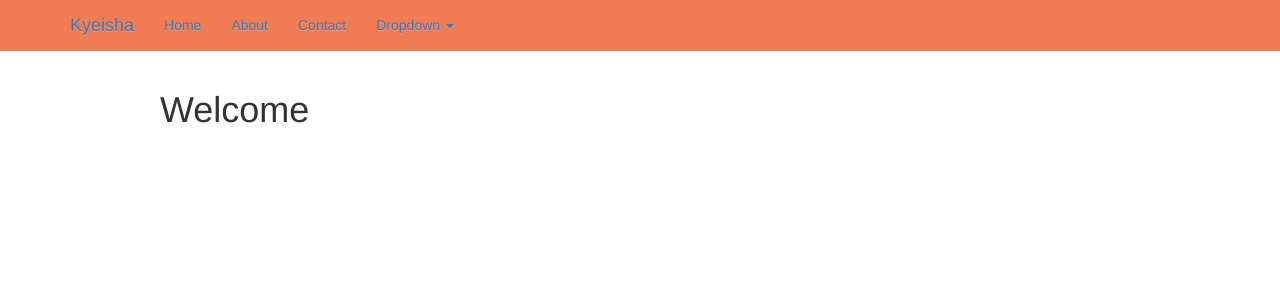
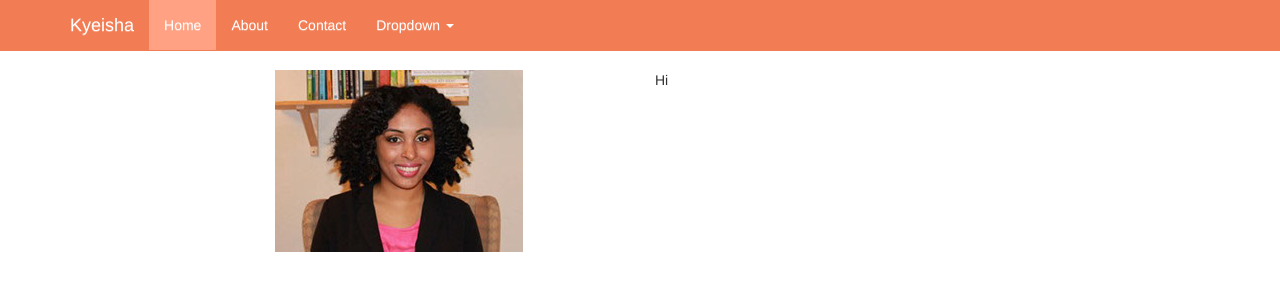
Before and after one commit to nadiabahrami/kh-project, a Django app: page / in a window 1280 px wide. Shown: the top 300 px of the page. Run offline with Django 3.2, Linux system fonts and the light colour scheme; some libraries are stand-ins or nearby versions.

Commit message:
Starting the landing page

```diff
--- a/kh_site/home/static/css/style.css
+++ b/kh_site/home/static/css/style.css
@@ -1,9 +1,25 @@
 body{
     padding-top: 70px;
-    max-width: 960px;
-    margin: auto;
+    m/*ax-width: 960px;
+    margin: auto;*/
 }
 
-nav{
+nav {
     background-color: #F27C54;
+    color: white;
 }
+nav a {
+    color: white;
+}
+
+ul .active {
+    background-color: #ffa182;
+}
+
+#navbar a:hover {
+    background-color: orange;
+}
+
+.right-to-left li {
+    float:right;
+}
--- a/kh_site/home/templates/index.html
+++ b/kh_site/home/templates/index.html
@@ -48,6 +48,13 @@
             </div>
           </div>
         </nav>
-        <h1>Welcome</h1>
+        <div class="container">
+          <div class="col-md-4 col-sm-offset-2">
+            <img src="{% static 'imgs/img_4163.jpg' %}">
+          </div>
+          <div class="col-md-4">
+            <p>Hi</p>
+          </div>
+        </div>
     </body>
 </html>
```
Also changed, not shown: kh_site/home/static/imgs/img_4163.jpg (added).
